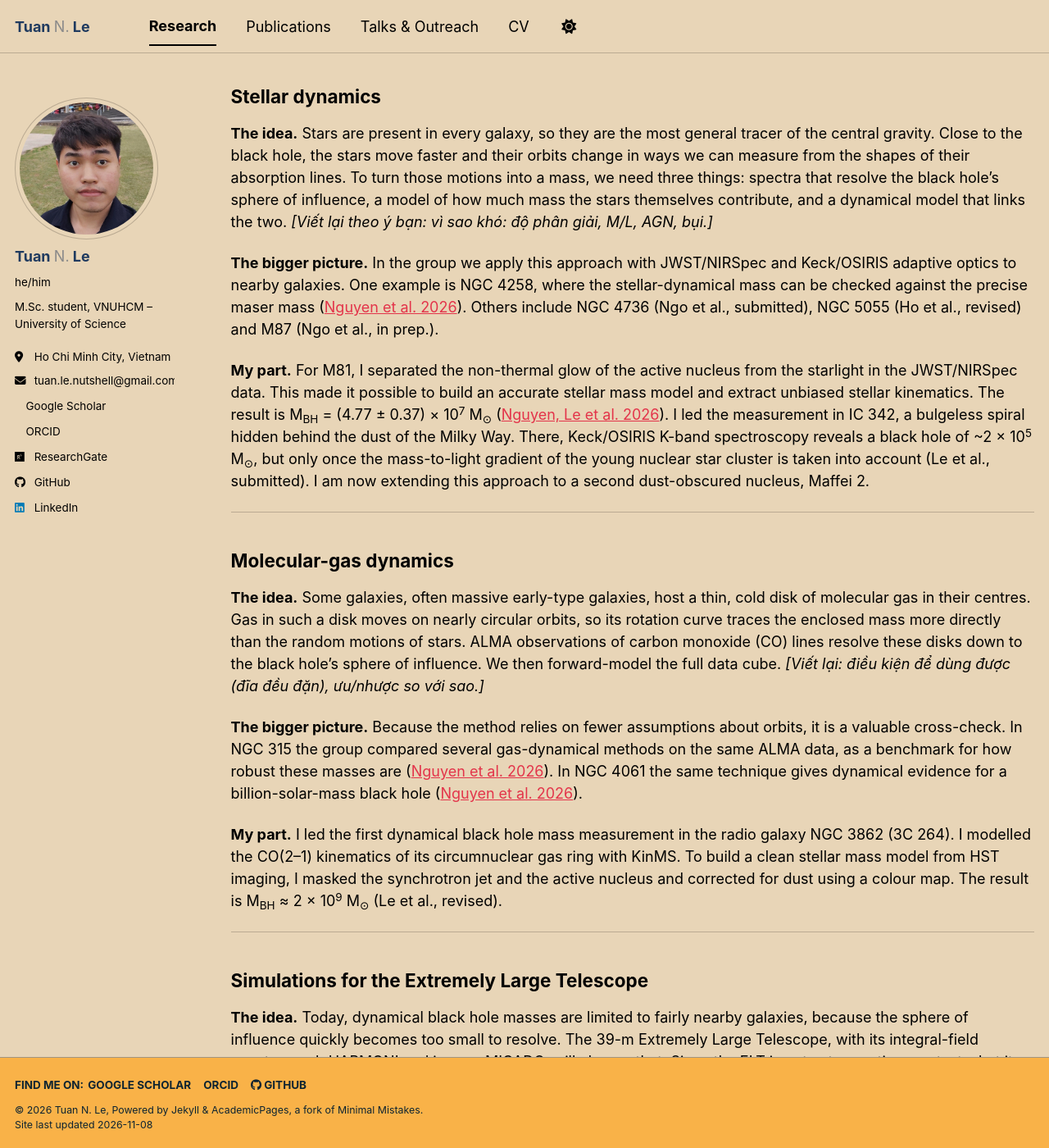
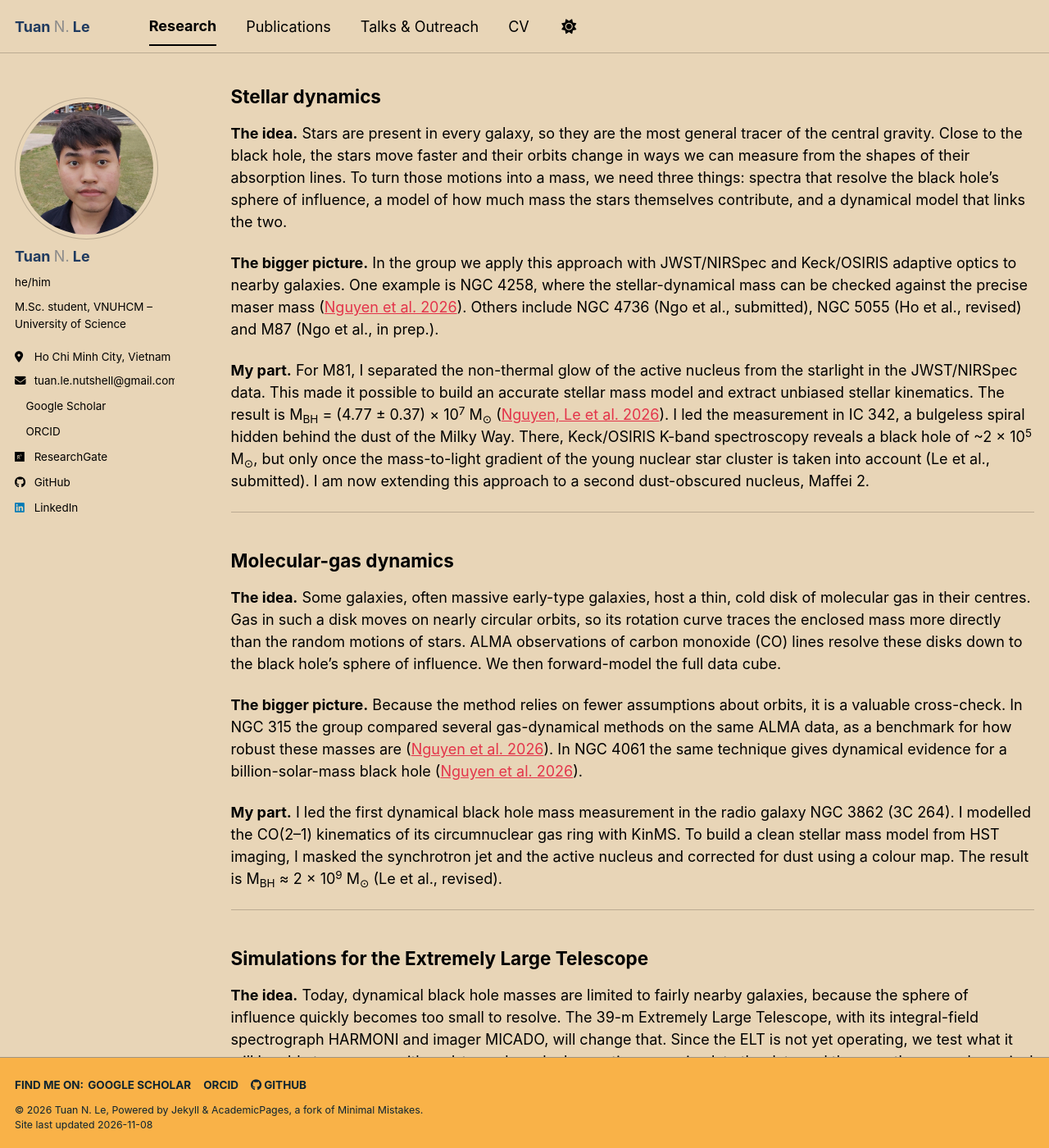
Before and after one commit to tuannle-astro/tuannle-astro.github.io, a Jekyll site: the page built from _pages/research.md, in a window 1280 px wide and 1400 px high, scrolled down 347 px. Shown: the whole window at 82% size. Built offline with Jekyll 4.4.1, drawn with Linux system fonts in a browser that asks for light colours; a style sheet for code colours, icons or effects is not loaded.

Commit message:
update research page

```diff
--- a/_pages/research.md
+++ b/_pages/research.md
@@ -26,7 +26,7 @@ We never see a black hole directly in these measurements. What we see is how sta
 
 ## Stellar dynamics {#stellar}
 
-**The idea.** Stars are present in every galaxy, so they are the most general tracer of the central gravity. Close to the black hole, the stars move faster and their orbits change in ways we can measure from the shapes of their absorption lines. To turn those motions into a mass, we need three things: spectra that resolve the black hole's sphere of influence, a model of how much mass the stars themselves contribute, and a dynamical model that links the two. *[Viết lại theo ý bạn: vì sao khó: độ phân giải, M/L, AGN, bụi.]*
+**The idea.** Stars are present in every galaxy, so they are the most general tracer of the central gravity. Close to the black hole, the stars move faster and their orbits change in ways we can measure from the shapes of their absorption lines. To turn those motions into a mass, we need three things: spectra that resolve the black hole's sphere of influence, a model of how much mass the stars themselves contribute, and a dynamical model that links the two.
 
 **The bigger picture.** In the group we apply this approach with JWST/NIRSpec and Keck/OSIRIS adaptive optics to nearby galaxies. One example is NGC 4258, where the stellar-dynamical mass can be checked against the precise maser mass ([Nguyen et al. 2026](https://doi.org/10.3847/1538-4357/ae32f2)). Others include NGC 4736 (Ngo et al., submitted), NGC 5055 (Ho et al., revised) and M87 (Ngo et al., in prep.).
 
@@ -43,7 +43,7 @@ We never see a black hole directly in these measurements. What we see is how sta
 
 ## Molecular-gas dynamics {#gas}
 
-**The idea.** Some galaxies, often massive early-type galaxies, host a thin, cold disk of molecular gas in their centres. Gas in such a disk moves on nearly circular orbits, so its rotation curve traces the enclosed mass more directly than the random motions of stars. ALMA observations of carbon monoxide (CO) lines resolve these disks down to the black hole's sphere of influence. We then forward-model the full data cube. *[Viết lại: điều kiện để dùng được (đĩa đều đặn), ưu/nhược so với sao.]*
+**The idea.** Some galaxies, often massive early-type galaxies, host a thin, cold disk of molecular gas in their centres. Gas in such a disk moves on nearly circular orbits, so its rotation curve traces the enclosed mass more directly than the random motions of stars. ALMA observations of carbon monoxide (CO) lines resolve these disks down to the black hole's sphere of influence. We then forward-model the full data cube.
 
 **The bigger picture.** Because the method relies on fewer assumptions about orbits, it is a valuable cross-check. In NGC 315 the group compared several gas-dynamical methods on the same ALMA data, as a benchmark for how robust these masses are ([Nguyen et al. 2026](https://doi.org/10.3847/1538-4357/aea151)). In NGC 4061 the same technique gives dynamical evidence for a billion-solar-mass black hole ([Nguyen et al. 2026](https://doi.org/10.3847/1538-4357/ae771c)).
 
@@ -60,7 +60,7 @@ We never see a black hole directly in these measurements. What we see is how sta
 
 ## Simulations for the Extremely Large Telescope {#elt}
 
-**The idea.** Today, dynamical black hole masses are limited to fairly nearby galaxies, because the sphere of influence quickly becomes too small to resolve. The 39-m Extremely Large Telescope, with its integral-field spectrograph HARMONI and imager MICADO, will change that. Since the ELT is not yet operating, we test what it will be able to measure with end-to-end mock observations: we simulate the data and then run the same dynamical modelling on them as on real observations. *[Viết lại theo ý bạn.]*
+**The idea.** Today, dynamical black hole masses are limited to fairly nearby galaxies, because the sphere of influence quickly becomes too small to resolve. The 39-m Extremely Large Telescope, with its integral-field spectrograph HARMONI and imager MICADO, will change that. Since the ELT is not yet operating, we test what it will be able to measure with end-to-end mock observations: we simulate the data and then run the same dynamical modelling on them as on real observations.
 
 **The bigger picture.** The group's simulations show that HARMONI can recover intermediate-mass black holes in nuclear star clusters of nearby galaxies ([Nguyen et al. 2025](https://doi.org/10.3847/1538-3881/ade9ba)). They also quantify how the inner light profile of the cluster affects that recovery ([Le, T. Q. T. et al. 2026](https://doi.org/10.3390/universe12060160)). Combining MICADO and HARMONI, spatially resolved supermassive black hole masses can be measured out to 1 ≲ *z* ≲ 2 ([Nguyen et al. 2026](https://doi.org/10.1093/mnras/stag238)).
 
```
